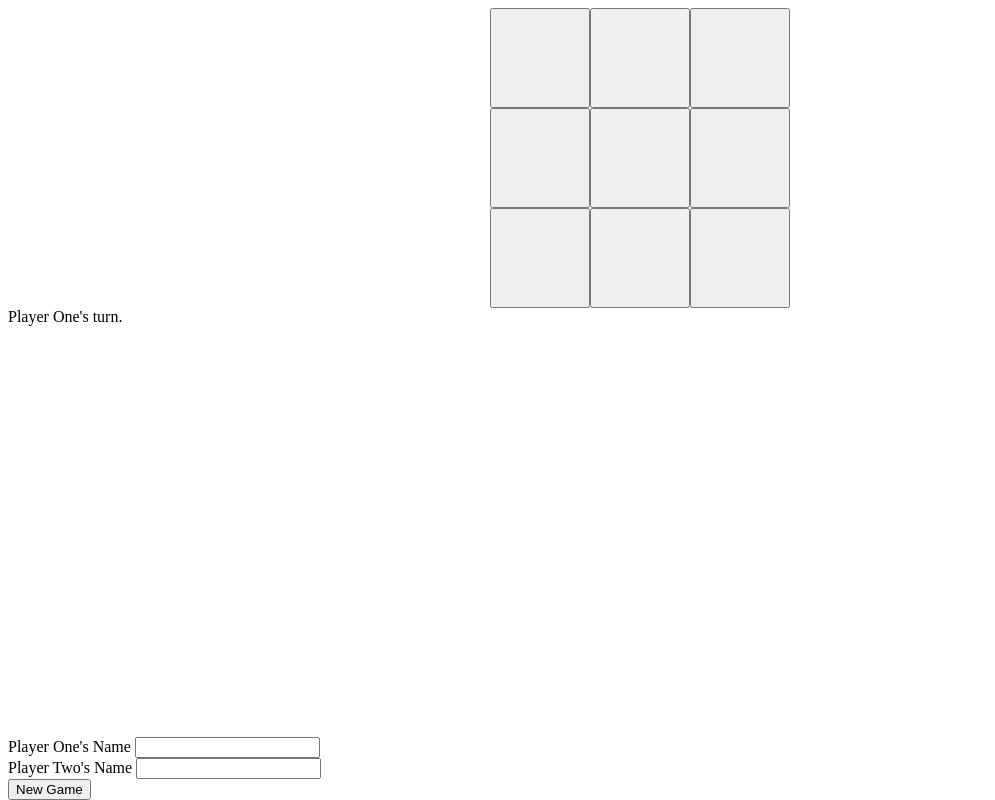
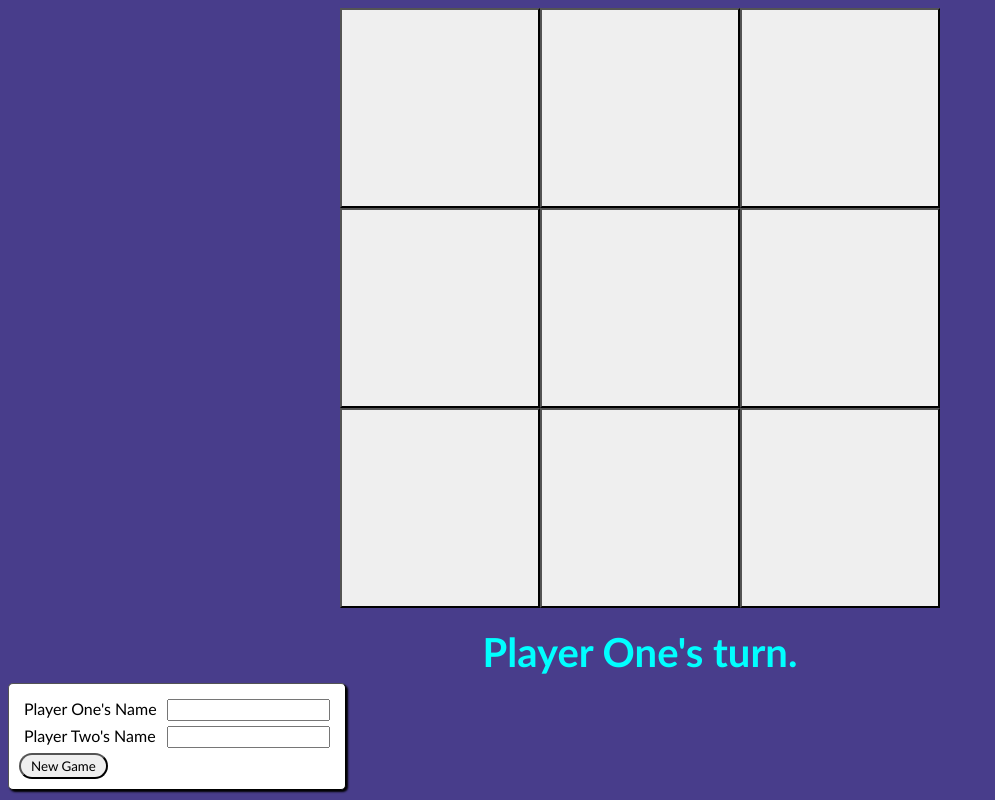
Before and after one commit to Nicolouiskayencodes/Tic-Tac-Toe, a plain HTML site: page index.html in a window 1280 px wide. Both pictures are taken after a click on the button "New Game". Shown: the whole page, without its empty margins (0-995 px from the left). Drawn offline with Linux system fonts and the light colour scheme.

Commit message:
Add background images for x and o and add style

```diff
--- a/script.js
+++ b/script.js
@@ -105,8 +105,10 @@ function Display(nameOne, nameTwo) {
           cellButton.classList.add("cell");
           cellButton.dataset.row = j;
           cellButton.dataset.column = index;
-          if (cell.getValue() !== 0){
-          cellButton.textContent = cell.getValue();
+          if (cell.getValue() === "x"){
+            cellButton.style.backgroundImage = "url(images/X.jpg)"
+          } else if (cell.getValue() === "o"){
+            cellButton.style.backgroundImage = "url(images/O.jpg)"
           }
           boardDiv.appendChild(cellButton);
       })
--- a/style.css
+++ b/style.css
@@ -1,20 +1,26 @@
 * {
   box-sizing: border-box;
 }
+body {
+  background-color: darkslateblue;
+  font-family:'Gill Sans', 'Gill Sans MT', Calibri, 'Trebuchet MS', sans-serif;
+}
 #gameboard {
   display: grid;
-  grid-template-columns: 100px 100px 100px;
-  grid-template-rows: 100px 100px 100px;
+  grid-template-columns: 200px 200px 200px;
+  grid-template-rows: 200px 200px 200px;
   justify-content: center;
   gap: 0px;
 }
 .cell {
-  height: 100px;
-  width: 100px;
+  height: 200px;
+  width: 200px;
   display: flex;
   align-items: center;
   justify-content: center;
   font-size: 50px;
+  background-position: center;
+  background-size: cover;
 }
 
 #middle-middle {
@@ -62,5 +68,39 @@
 
 form {
   position: fixed;
-  bottom: 0;
+  bottom: 10px;
+  padding: 10px;
+  border-radius: 5px;
+  border: 1px outset black;
+  box-shadow: 2px 2px 2px black;
+  background-color: white;
 }
+
+form div {
+  display: flex;
+  justify-content: space-between;
+  margin: 5px;
+}
+input {
+  margin-left: 10px;
+  font-family: 'Gill Sans', 'Gill Sans MT', Calibri, 'Trebuchet MS', sans-serif;
+}
+#newGame {
+  border-radius: 15px;
+  font-family: 'Gill Sans', 'Gill Sans MT', Calibri, 'Trebuchet MS', sans-serif;
+  padding: 3px;
+  padding-left: 10px;
+  padding-right: 10px;
+}
+
+#newGame:active {
+  background-color: lightgray;
+}
+
+#playerTurn {
+  text-align: center;
+  margin: 20px;
+  font-size: 40px;
+  font-weight: 800;
+  color: cyan;
+}
```
Also changed, not shown: images/O.jpg (added), images/X.jpg (added).
